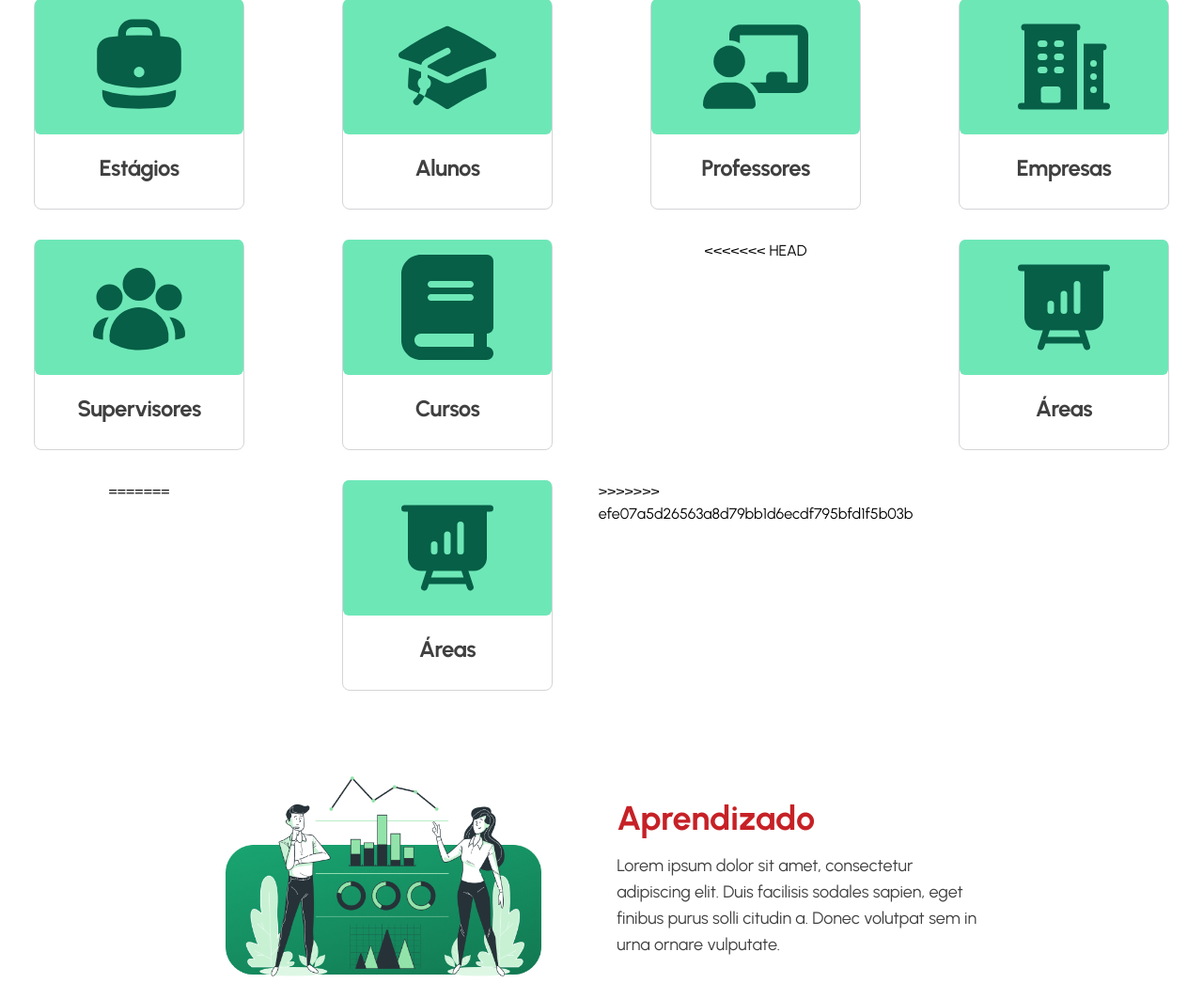
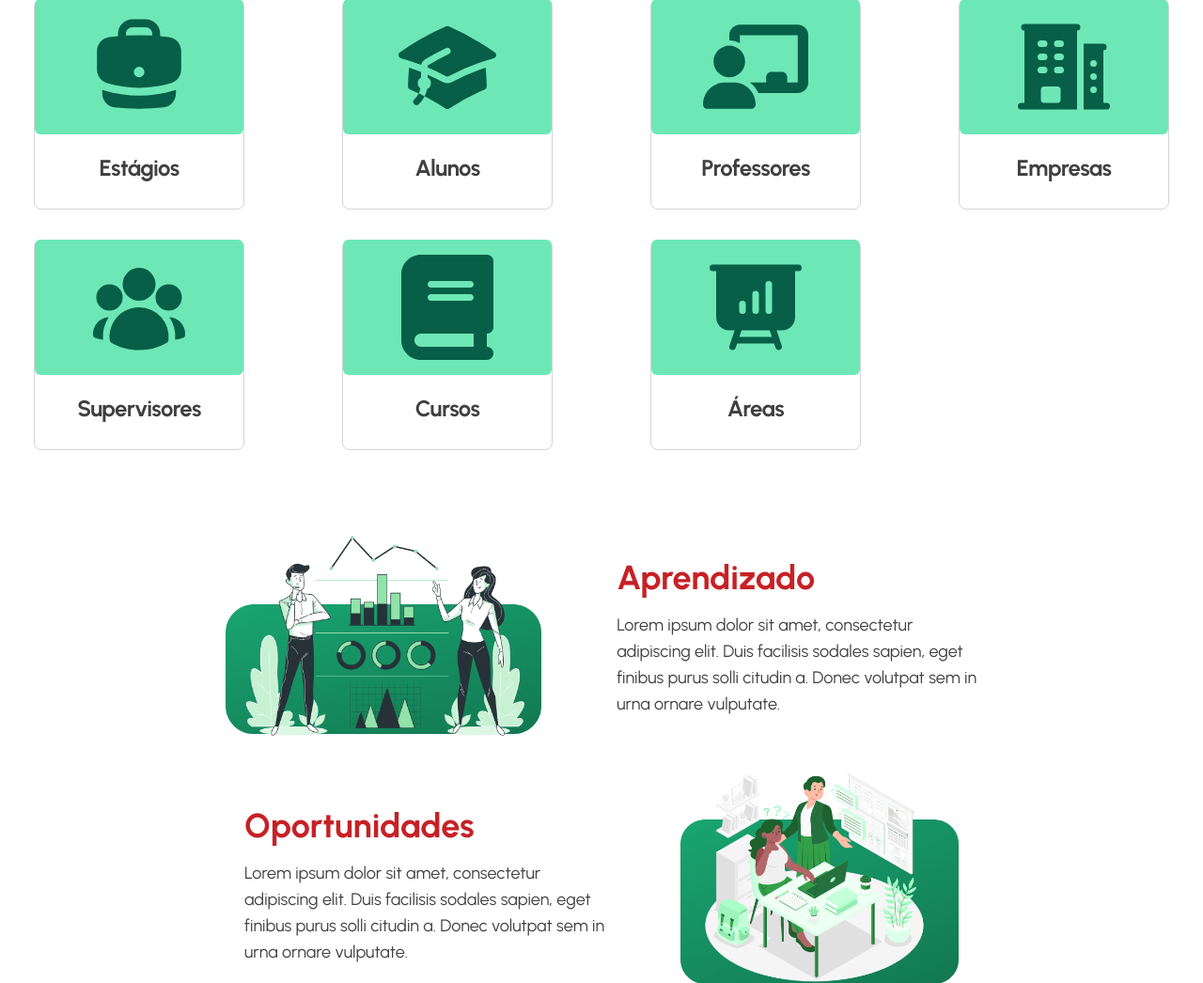
Before and after one commit to LucasAntunesDev/estagios-ifrs, a PHP site: page / in a window 1280 px wide. Shown: the part 1017-2063 px from the top of the page at 94% size. Run offline with PHP 8.4, Linux system fonts and the light colour scheme; some libraries are stand-ins or nearby versions.

Commit message:
fix: index.php

```diff
--- a/views/telaIndex.php
+++ b/views/telaIndex.php
@@ -196,7 +196,6 @@
             </div>
         </div>
         </a>
-<<<<<<< HEAD
 
         <a href="areas.php">
             <div class="max-w-sm w-56 bg-white border border-zinc-300 rounded-lg flex flex-col justify-center items-center h-56 hover:bg-zinc-50
@@ -216,28 +215,6 @@
                 </div>
             </div>
             </a>
-=======
-
-        <a href="areas.php">
-        <div class="max-w-sm w-56 bg-white border border-zinc-300 rounded-lg flex flex-col justify-center items-center h-56 hover:bg-zinc-50
-        transition duration-300 ease-in-out ">
-           <div class="w-available flex items-center justify-center">
-          <div class="bg-emerald-300 w-available flex justify-center items-center py-4 rounded-md">
-          <svg xmlns="http://www.w3.org/2000/svg" viewBox="0 0 24 24" fill="currentColor" class="w-28 h-28 fill-emerald-800">
-            <path fill-rule="evenodd" d="M2.25 2.25a.75.75 0 000 1.5H3v10.5a3 3 0 003 3h1.21l-1.172 3.513a.75.75 0 001.424.474l.329-.987h8.418l.33.987a.75.75 0 001.422-.474l-1.17-3.513H18a3 3 0 003-3V3.75h.75a.75.75 0 000-1.5H2.25zm6.04 16.5l.5-1.5h6.42l.5 1.5H8.29zm7.46-12a.75.75 0 00-1.5 0v6a.75.75 0 001.5 0v-6zm-3 2.25a.75.75 0 00-1.5 0v3.75a.75.75 0 001.5 0V9zm-3 2.25a.75.75 0 00-1.5 0v1.5a.75.75 0 001.5 0v-1.5z" clip-rule="evenodd" />
-        </svg>
-
-          </div>
-
-           </div>
-
-            <div class="p-5">
-                    <h5 class="mb-2 text-2xl font-bold tracking-tight text-neutral-700 dark:text-white">Áreas</h5>
-            </div>
-        </div>
-        </a>
-
->>>>>>> efe07a5d26563a8d79bb1d6ecdf795bfd1f5b03b
     </div>
 
     <div class="flex justify-center items-center gap-x-20">
```
